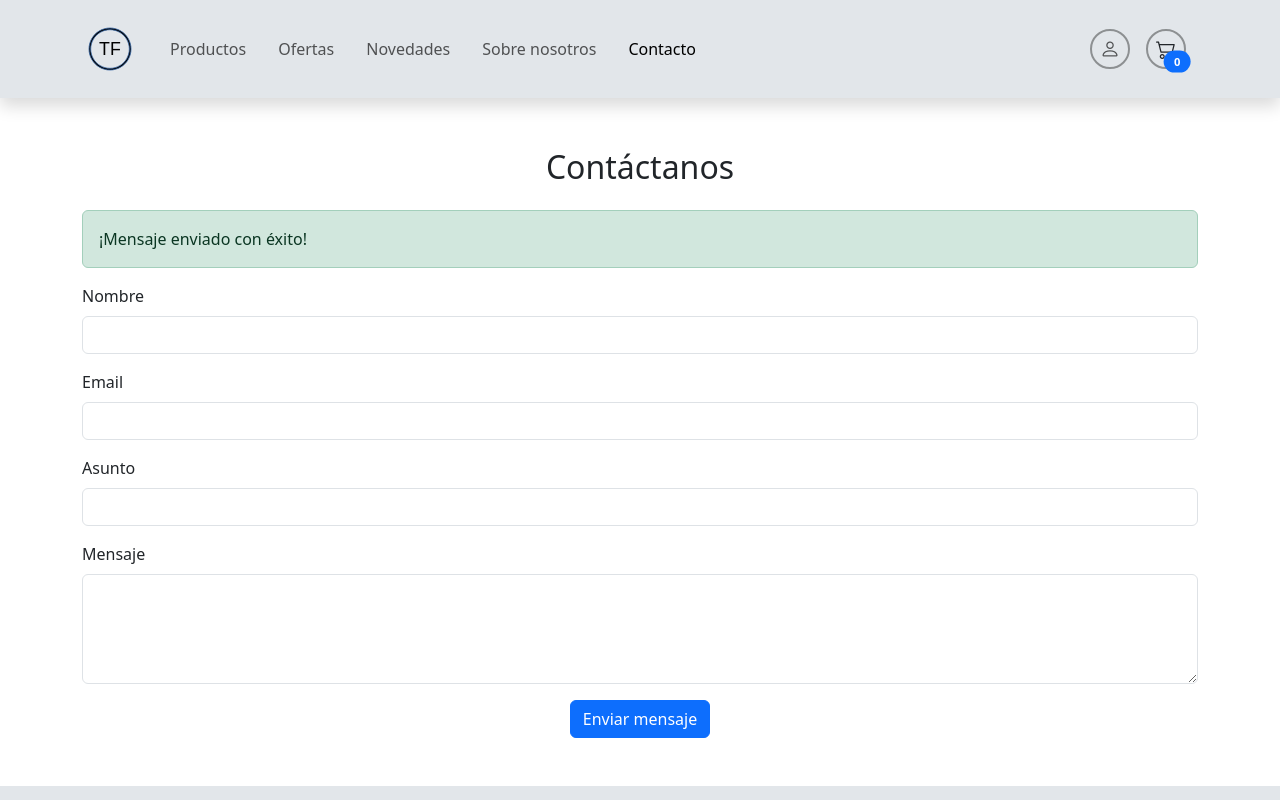
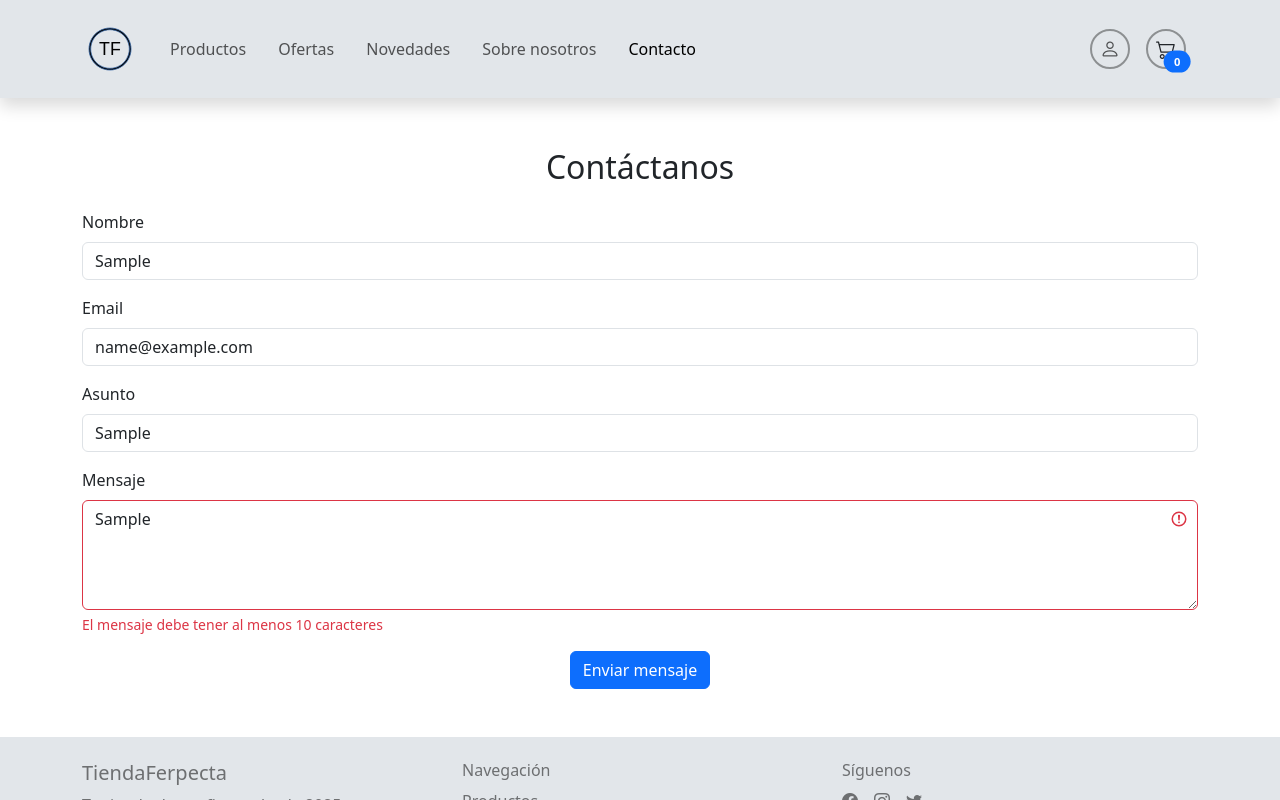
Before and after one commit to RafaelJoseCalderon/tt-react-pf, a React (Vite) app: page /contact in a window 1280 px wide. Both pictures are taken after typing "Sample", "name@example.com", "Sample", "Sample" into the empty fields and a click on the button "Enviar mensaje". Shown: the top 800 px of the page. Built offline with nearby package versions, Linux system fonts and the light colour scheme.

Commit message:
feat: agrego validacion formularios

```diff
--- /dev/null
+++ b/src/hooks/use_form.jsx
@@ -0,0 +1,56 @@
+import { useState } from "react";
+
+const useForm = ({ initialValues, rules }) => {
+  const [values, setValues] = useState(initialValues);
+  const [errors, setErrors] = useState({});
+
+  const isValid = () => {
+    const newErrors = validate();
+    return Object.keys(newErrors).length === 0;
+  };
+
+  const handleChange = ({ name, value }) => {
+    setValues(prev => ({ ...prev, [name]: value }));
+    setErrors(prev => ({ ...prev, [name]: false }));
+  };
+
+  const handleBlur = ({ name, value }) => {
+    setErrors(prev => ({ ...prev, [name]: rules[name]?.(value) }));
+  };
+
+  const validate = () => {
+    const newErrors = Object.entries(rules).reduce((acc, [key, validate]) => {
+      const error = validate?.(values[key]);
+      if (error) acc[key] = true;
+      return acc;
+    }, {});
+
+    setErrors(newErrors);
+    return newErrors;
+  };
+
+  const reset = () => {
+    setValues(initialValues);
+  };
+
+  const annular = () => {
+    setValues({});
+  };
+
+  return {
+    values,
+    errors,
+    isValid,
+
+    setValues,
+    setErrors,
+
+    handleChange,
+    handleBlur,
+    validate,
+    reset,
+    annular,
+  };
+};
+
+export default useForm;
--- a/src/pages/contact.jsx
+++ b/src/pages/contact.jsx
@@ -1,31 +1,50 @@
 import { useState } from "react";
 import { Container, Row, Col, Form, Button, Alert } from "react-bootstrap";
 
+import useForm from "../hooks/use_form";
+
 const Contact = () => {
-  const [name, setName] = useState("");
-  const [email, setEmail] = useState("");
-  const [subject, setSubject] = useState("");
-  const [message, setMessage] = useState("");
+  const [submitted, setSubmitted] = useState(false);
+  const form = useForm({
+    initialValues: {
+      name: "",
+      email: "",
+      subject: "",
+      message: ""
+    },
+    rules: {
+      name: (value) => !value.trim(),
+      email: (value) => !value.trim(),
+      subject: (value) => !value.trim(),
+      message: (value) => !value.trim() || value.length < 10,
+    }
+  });
 
-  const [submitted, setSubmitted] = useState(false);
+  const handleChange = ({ target: { name, value } }) => {
+    form.handleChange({ name, value });
+  };
+
+  const handleBlur = ({ target: { name, value } }) => {
+    form.handleBlur({ name, value });
+  };
 
   const handleSubmit = (e) => {
     e.preventDefault();
 
-    alert(`
+    if (form.isValid()) {
+      alert(`
       Formulario enviado:
-      Nombre: ${name}
-      Email: ${email}
-      Asunto: ${subject}
-      Mensaje: ${message}`
-    );
+      Nombre: ${form.values.name}
+      Email: ${form.values.email}
+      Asunto: ${form.values.subject}
+      Mensaje: ${form.values.message}
+      `);
 
-    setName("");
-    setEmail("");
-    setSubject("");
-    setMessage("");
-
-    setSubmitted(true);
+      form.reset();
+      setSubmitted(true);
+    } else {
+      setSubmitted(false);
+    }
   };
 
   return (
@@ -34,46 +53,66 @@ const Contact = () => {
         <Col>
           <h2 className="mb-4 text-center">Contáctanos</h2>
           {submitted && <Alert variant="success">¡Mensaje enviado con éxito!</Alert>}
-          <Form onSubmit={handleSubmit}>
+          <Form onSubmit={handleSubmit} noValidate>
             <Form.Group controlId="formName" className="mb-3">
               <Form.Label>Nombre</Form.Label>
               <Form.Control
                 type="text"
-                value={name}
-                onChange={(e) => setName(e.target.value)}
-                required
+                name="name"
+                value={form.values?.name}
+                isInvalid={form.errors?.name}
+                onChange={handleChange}
+                onBlur={handleBlur}
               />
+              <Form.Control.Feedback type="invalid">
+                Su nombre es obligatorio
+              </Form.Control.Feedback>
             </Form.Group>
 
             <Form.Group controlId="formEmail" className="mb-3">
               <Form.Label>Email</Form.Label>
               <Form.Control
                 type="email"
-                value={email}
-                onChange={(e) => setEmail(e.target.value)}
-                required
+                name="email"
+                value={form.values?.email}
+                isInvalid={form.errors?.email}
+                onChange={handleChange}
+                onBlur={handleBlur}
               />
+              <Form.Control.Feedback type="invalid">
+                Su correo electrónico es obligatorio
+              </Form.Control.Feedback>
             </Form.Group>
 
             <Form.Group controlId="formSubject" className="mb-3">
               <Form.Label>Asunto</Form.Label>
               <Form.Control
                 type="text"
-                value={subject}
-                onChange={(e) => setSubject(e.target.value)}
-                required
+                name="subject"
+                value={form.values?.subject}
+                isInvalid={form.errors?.subject}
+                onChange={handleChange}
+                onBlur={handleBlur}
               />
+              <Form.Control.Feedback type="invalid">
+                El asunto es obligatorio
+              </Form.Control.Feedback>
             </Form.Group>
 
             <Form.Group controlId="formMessage" className="mb-3">
               <Form.Label>Mensaje</Form.Label>
               <Form.Control
                 as="textarea"
+                name="message"
                 rows={4}
-                value={message}
-                onChange={(e) => setMessage(e.target.value)}
-                required
+                value={form.values?.message}
+                isInvalid={form.errors?.message}
+                onChange={handleChange}
+                onBlur={handleBlur}
               />
+              <Form.Control.Feedback type="invalid">
+                El mensaje debe tener al menos 10 caracteres
+              </Form.Control.Feedback>
             </Form.Group>
 
             <div className="text-center">
--- a/src/pages/login.jsx
+++ b/src/pages/login.jsx
@@ -1,26 +1,42 @@
 import { useState } from "react";
-import { useAuth } from "../hooks/use_auth";
-
 import { Container, Form, Button, Card, Alert } from "react-bootstrap";
 
+import { useAuth } from "../hooks/use_auth";
+import useForm from "../hooks/use_form";
+
 const Login = () => {
-  const [name, setName] = useState("");
-  const [password, setPassword] = useState("");
   const [error, setError] = useState("");
 
   const { login } = useAuth();
+  const form = useForm({
+    initialValues: {
+      name: "",
+      password: "",
+    },
+    rules: {
+      name: (value) => !value.trim(),
+      password: (value) => !value.trim(),
+    }
+  });
+
+  const handleChange = ({ target: { name, value } }) => {
+    form.handleChange({ name, value });
+  };
+
+  const handleBlur = ({ target: { name, value } }) => {
+    form.handleBlur({ name, value });
+  };
 
   const handleSubmit = (e) => {
     e.preventDefault();
 
-    login(name, password).then(({ error }) => {
-      if (!error) {
-        setName("");
-        setPassword("");
-      }
-
-      setError(error);
-    });
+    if (form.isValid()) {
+      login(form.values.name, form.values.password)
+        .then(({ error }) => {
+          if (!error) form.reset();
+          setError(error);
+        });
+    }
   };
 
   return (
@@ -32,16 +48,32 @@ const Login = () => {
         <Form onSubmit={handleSubmit}>
           <Form.Group controlId="formName" className="mb-3">
             <Form.Label>Nombre</Form.Label>
-            <Form.Control type="text" value={name} required
-              onChange={(e) => setName(e.target.value)}
+            <Form.Control
+              type="text"
+              name="name"
+              value={form.values?.name}
+              isInvalid={form.errors?.name}
+              onChange={handleChange}
+              onBlur={handleBlur}
             />
+            <Form.Control.Feedback type="invalid">
+              Su nombre es obligatorio
+            </Form.Control.Feedback>
           </Form.Group>
 
           <Form.Group controlId="formEmail" className="mb-3">
             <Form.Label>Contraseña</Form.Label>
-            <Form.Control type="password" value={password} required
-              onChange={(e) => setPassword(e.target.value)}
+            <Form.Control
+              type="password"
+              name="password"
+              value={form.values?.password}
+              isInvalid={form.errors?.password}
+              onChange={handleChange}
+              onBlur={handleBlur}
             />
+            <Form.Control.Feedback type="invalid">
+              La contraseña es obligatorio
+            </Form.Control.Feedback>
           </Form.Group>
 
           {error && <Alert variant="danger">{error}</Alert>}
```
